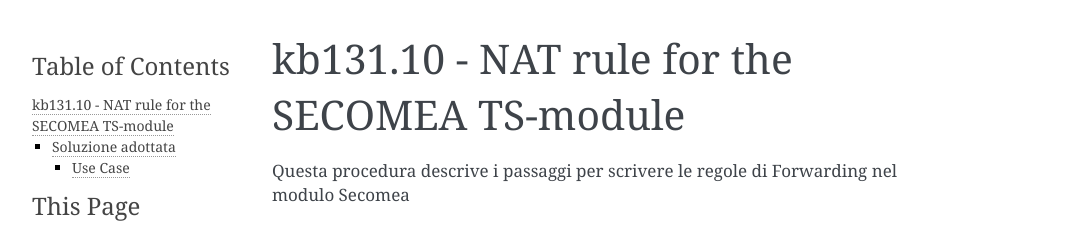
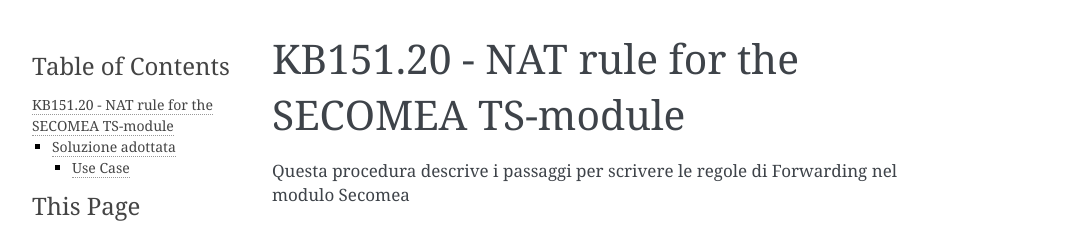
Before and after one commit to m4tte0/newIpSchema, a Sphinx documentation site: the page built from docs/source/nat_secomea.rst, in a window 1280 px wide. Shown: the top 232 px of the page, without its empty margins (148-1217 px from the left). Built offline with Sphinx 7.4.7, drawn with Linux system fonts in a browser that asks for light colours.

Commit message:
chore: spread typo fix
mathon - aug 9, 2023
---
upon doc enum and nomenclature

```diff
--- a/docs/source/ips_schema.rst
+++ b/docs/source/ips_schema.rst
@@ -1,5 +1,5 @@
 ====================================
-KB131.10 — A New IPs Schema Proposal
+KB151.10 — A New IPs Schema Proposal
 ====================================
 
 | **Author**: mathon <mhonfucci (at) sica-italy (dot) com>
--- a/docs/source/nat_secomea.rst
+++ b/docs/source/nat_secomea.rst
@@ -1,5 +1,5 @@
 =============================================
-kb131.10 - NAT rule for the SECOMEA TS-module
+KB151.20 - NAT rule for the SECOMEA TS-module
 =============================================
 
 Questa procedura descrive i passaggi per scrivere le regole di Forwarding nel
--- a/docs/source/usage.rst
+++ b/docs/source/usage.rst
@@ -29,3 +29,4 @@
 - KB 151.10
 - KB 151.20
 - KB 131.17
+- TN 271.43
```
